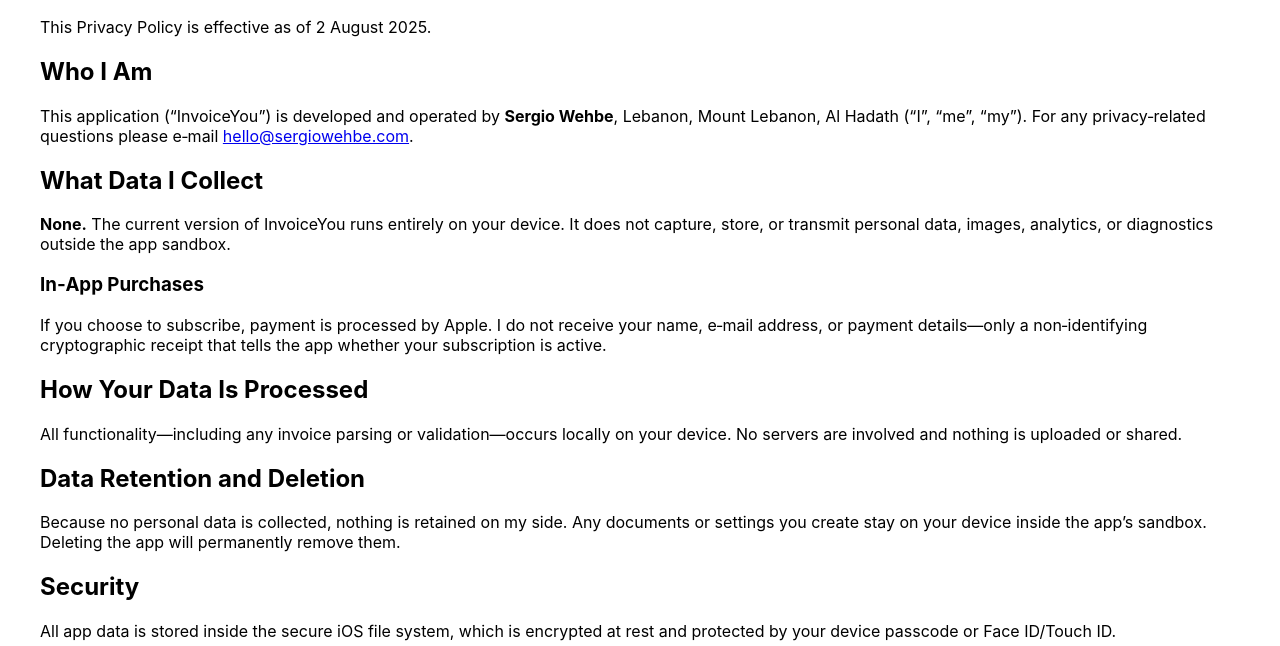
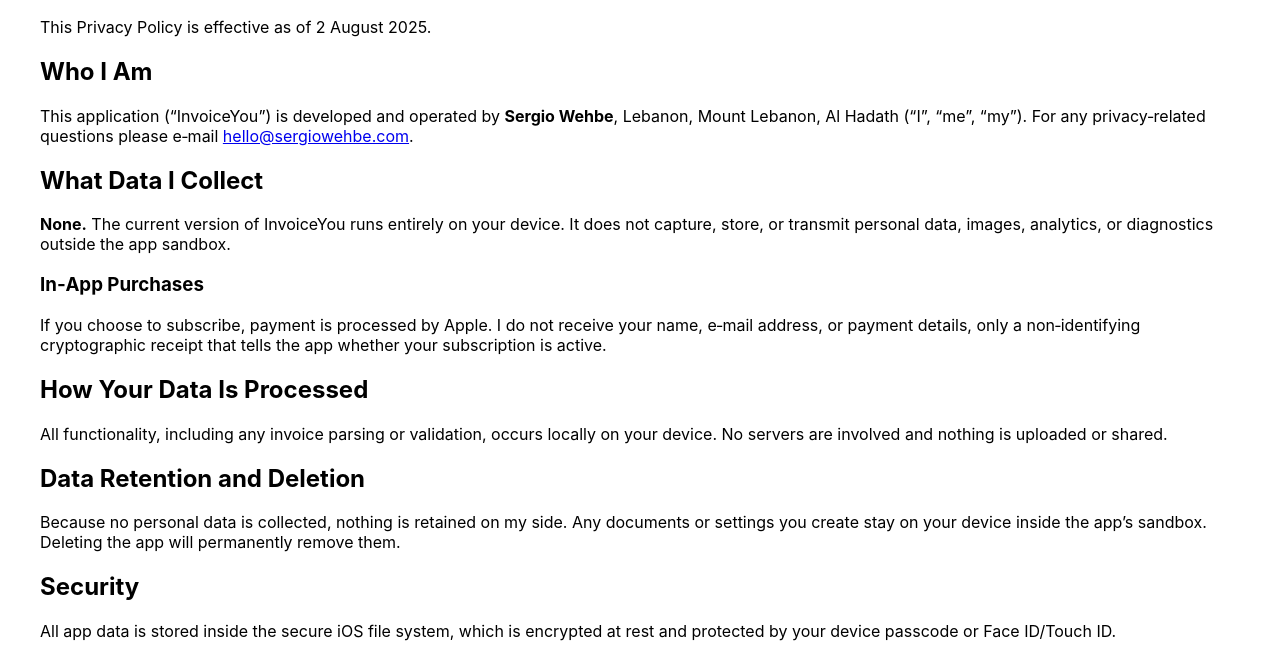
Before and after one commit to SergioWehbe/InvoiceYou-Privacy-Policy, a plain HTML site: page index.html in a window 1280 px wide. Shown: the part 154-800 px from the top of the page. Drawn offline with Linux system fonts and the light colour scheme.

Commit message:
Replace em dashes with commas

```diff
--- a/index.html
+++ b/index.html
@@ -31,12 +31,12 @@
       <h2>What Data I Collect</h2>
       <p><strong>None.</strong> The current version of InvoiceYou runs entirely on your device. It does not capture, store, or transmit personal data, images, analytics, or diagnostics outside the app sandbox.</p>
       <h3>In‑App Purchases</h3>
-      <p>If you choose to subscribe, payment is processed by Apple. I do not receive your name, e‑mail address, or payment details—only a non‑identifying cryptographic receipt that tells the app whether your subscription is active.</p>
+      <p>If you choose to subscribe, payment is processed by Apple. I do not receive your name, e‑mail address, or payment details, only a non‑identifying cryptographic receipt that tells the app whether your subscription is active.</p>
     </section>
 
     <section>
       <h2>How Your Data Is Processed</h2>
-      <p>All functionality—including any invoice parsing or validation—occurs locally on your device. No servers are involved and nothing is uploaded or shared.</p>
+      <p>All functionality, including any invoice parsing or validation, occurs locally on your device. No servers are involved and nothing is uploaded or shared.</p>
     </section>
 
     <section>
```
